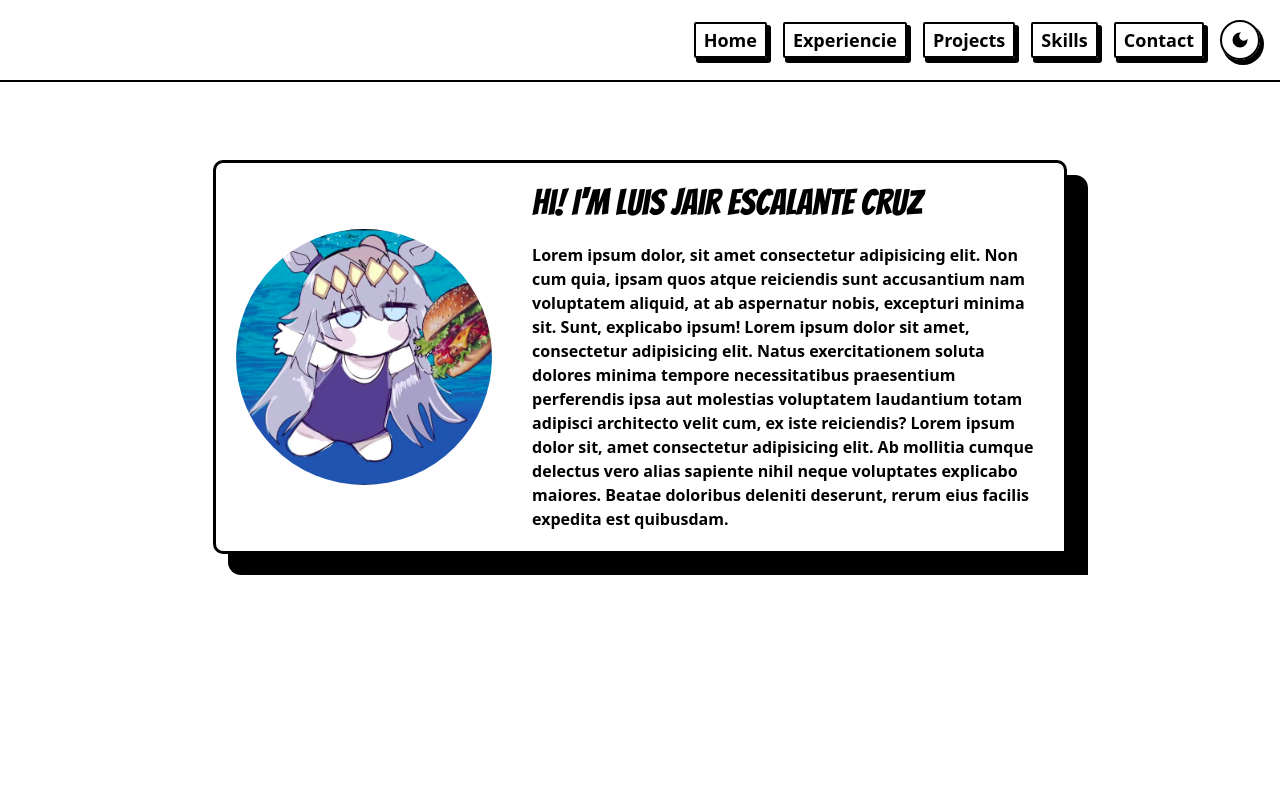
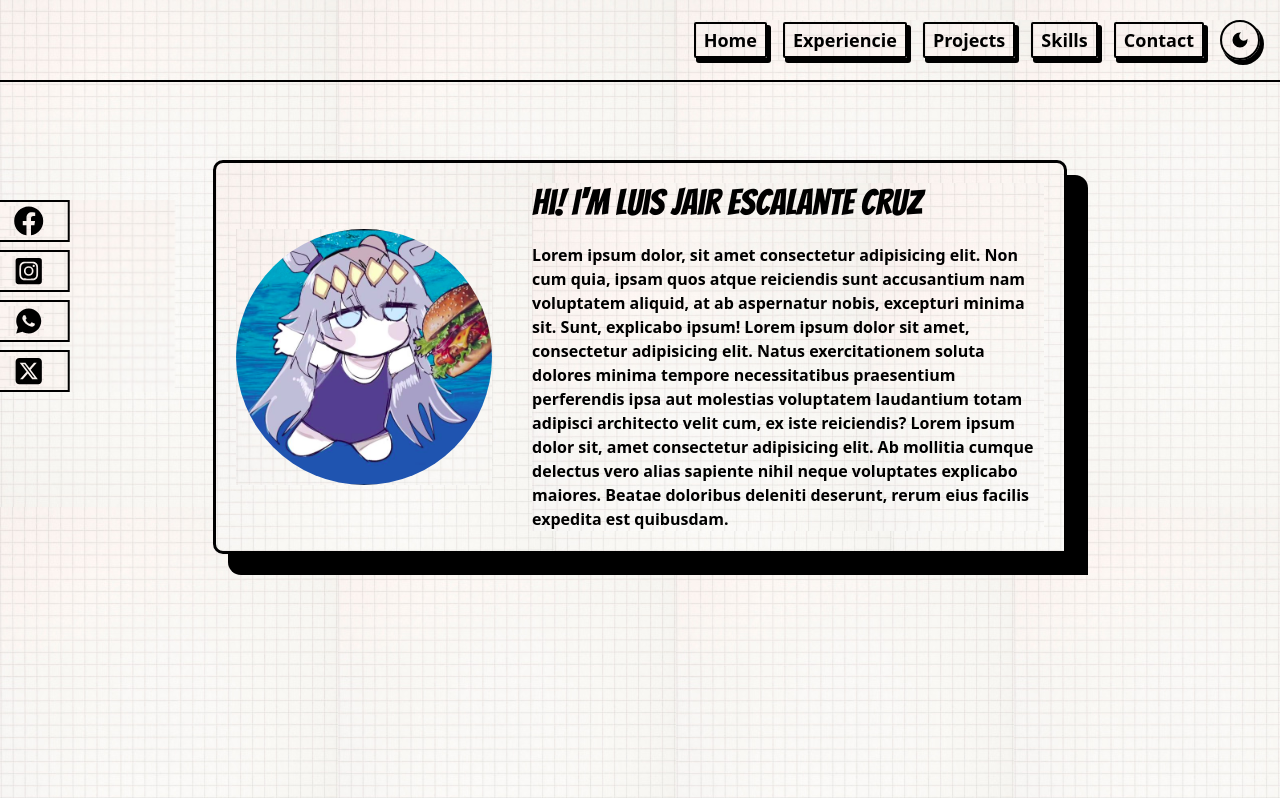
Before and after one commit to ElNao28/portafolio, a React (Vite) app: page / in a window 1280 px wide. Shown: the top 798 px of the page. Built offline with nearby package versions, Linux system fonts and the light colour scheme.

Commit message:
feat: add social media component

```diff
--- /dev/null
+++ b/src/components/SocialMedia.tsx
@@ -0,0 +1,38 @@
+import "../styles/social.css";
+import { FaFacebook } from "react-icons/fa";
+import { FaInstagramSquare } from "react-icons/fa";
+import { RiWhatsappFill } from "react-icons/ri";
+import { FaSquareXTwitter } from "react-icons/fa6";
+
+export const SocialMedia = () => {
+  return (
+    <section className="fixed z-50 top-1/4">
+      <ul className="commic-text flex flex-col gap-2 text-xl">
+        <li className="social-item flex justify-end items-center pr-6 pl-5 py-1 cursor-pointer border-2">
+          <div className="flex items-center gap-5">
+            <span>Facebook</span>
+            <FaFacebook className="text-3xl font-bold" />
+          </div>
+        </li>
+        <li className="social-item flex justify-end items-center pr-6 pl-5 py-1 cursor-pointer border-2">
+          <div className="flex items-center gap-5">
+            <span>Instagram</span>
+            <FaInstagramSquare className="text-3xl font-bold" />
+          </div>
+        </li>
+        <li className="social-item flex justify-end items-center pr-6 pl-5 py-1 cursor-pointer border-2">
+          <div className="flex items-center gap-5">
+            <span>Whatsapp</span>
+            <RiWhatsappFill className="text-3xl font-bold" />
+          </div>
+        </li>
+        <li className="social-item flex justify-end items-center pr-6 pl-5 py-1 cursor-pointer border-2">
+          <div className="flex items-center gap-5">
+            <span>X</span>
+            <FaSquareXTwitter className="text-3xl font-bold" />
+          </div>
+        </li>
+      </ul>
+    </section>
+  );
+};
--- a/src/index.css
+++ b/src/index.css
@@ -3,6 +3,7 @@
 
 * {
   scroll-behavior: smooth;
+  background-image: url('./assets/backgrounds/global-background.jpg');
 }
 .commic-text {
   font-family: "Bangers", system-ui !important;
--- a/src/pages/App.tsx
+++ b/src/pages/App.tsx
@@ -3,11 +3,13 @@ import { Experience } from "../components/Experience";
 import { Home } from "../components/Home";
 import { NavBar } from "../components/NavBar";
 import { Skills } from "../components/Skills";
+import { SocialMedia } from "../components/SocialMedia";
 
 export const App = () => {
   return (
     <div>
       <NavBar />
+      <SocialMedia />
       <Home />
       <Experience />
       <Skills />
--- /dev/null
+++ b/src/styles/social.css
@@ -0,0 +1,9 @@
+.social-item {
+  transition: all 0.5s ease;
+  transform: translateX(-60%);
+}
+
+.social-item:hover {
+  box-shadow: 8px 5px 0px 1px black;
+  transform: translateX(-5%);
+}
```
Also changed, not shown: src/assets/backgrounds/global-background.jpg (added).
